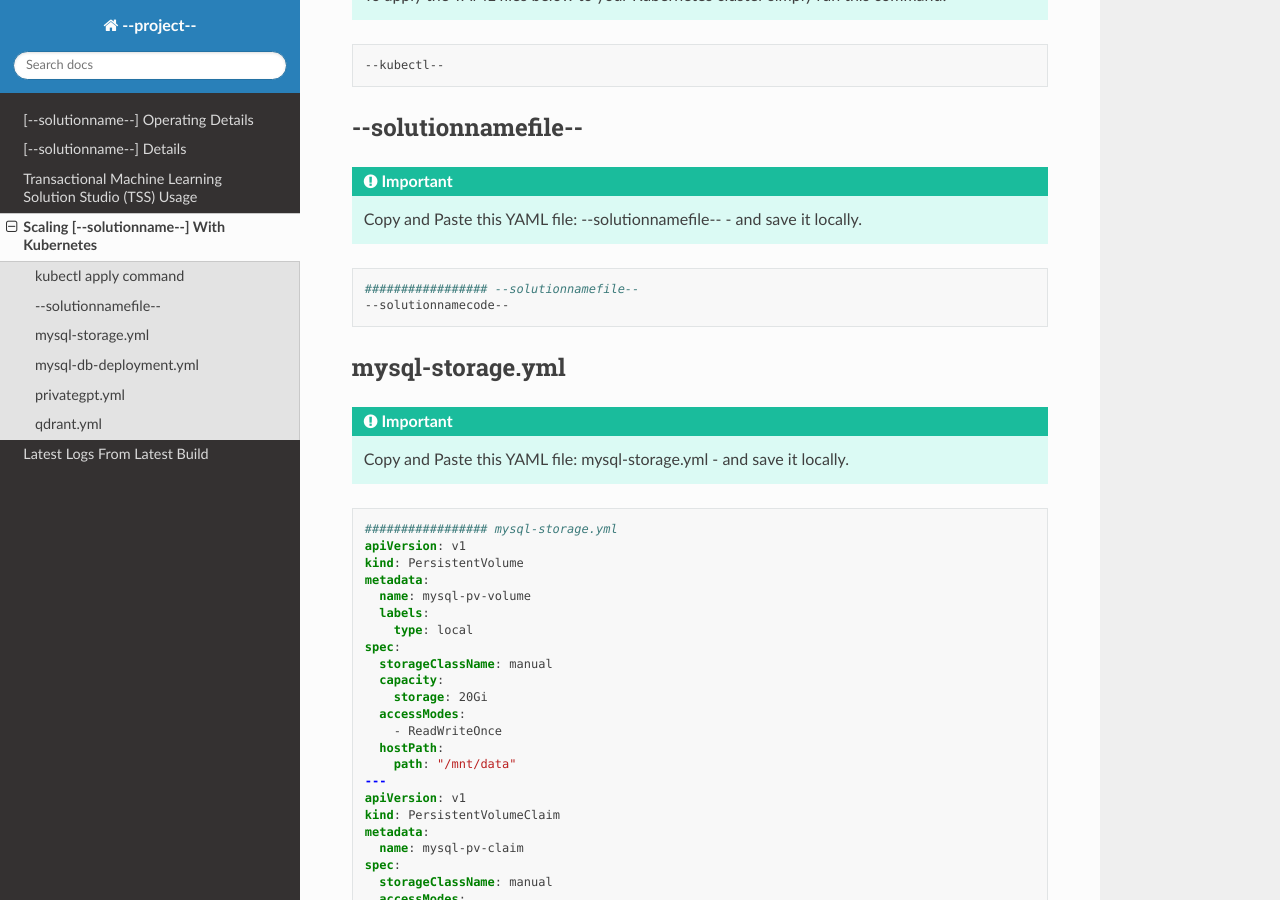
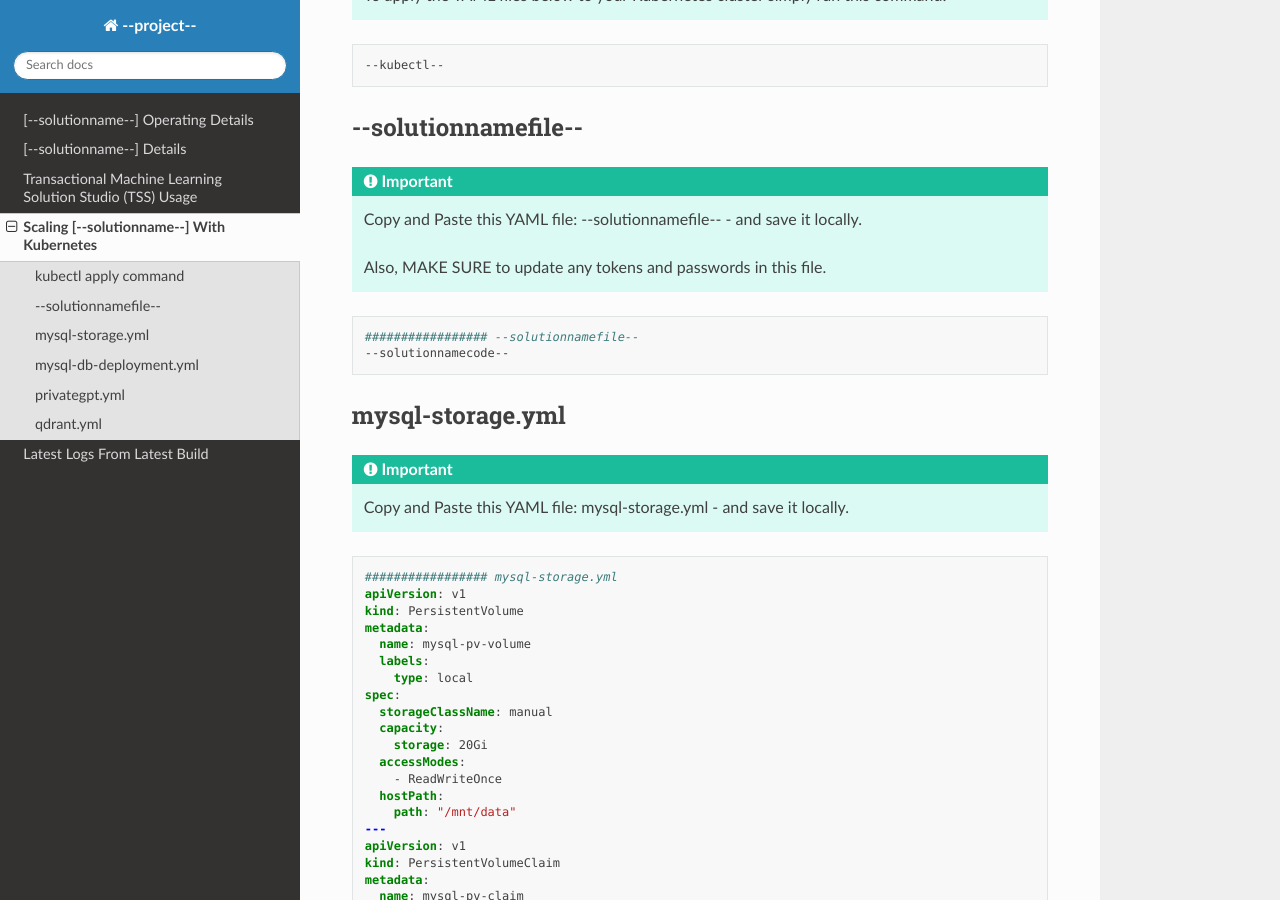
Before and after one commit to vanesalcb06/tssproject2-2b5c, a Sphinx documentation site: the page built from docs/source/kube.rst, in a window 1280 px wide and 900 px high, scrolled down 1074 px. Built offline with Sphinx 7.4.7 and the Read the Docs theme 3.1.0, drawn with Linux system fonts in a browser that asks for light colours.

Commit message:
Update kube.rst

```diff
--- a/docs/source/kube.rst
+++ b/docs/source/kube.rst
@@ -59,6 +59,8 @@ kubectl apply command
 
 .. important::
    Copy and Paste this YAML file: --solutionnamefile-- - and save it locally.
+
+   Also, MAKE SURE to update any tokens and passwords in this file.
 
 .. code-block:: YAML
 
```
